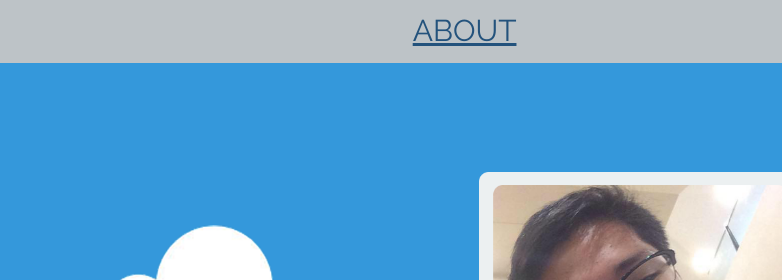
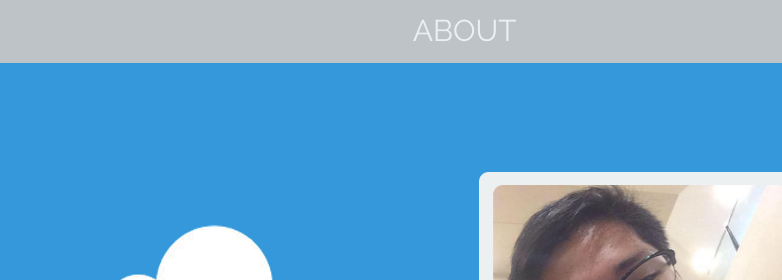
Before and after one commit to jolotan416/updevcamp-2015a-set0, a plain HTML site: page index.html in a window 1280 px wide. In both pictures the pointer is over the link "ABOUT". Shown: the top 280 px of the page, 0-782 px from the left. Drawn offline with Linux system fonts and the light colour scheme.

Commit message:
Fixed links style

```diff
--- a/assets/css/index.css
+++ b/assets/css/index.css
@@ -5,9 +5,15 @@ a{
   font-family: 'Raleway', sans-serif;
 }
 
+a:hover{
+  color: #ecf0f1;
+  text-decoration: none;
+}
+
 h2{
   font-size: 30px;
   font-family: 'Raleway', sans-serif;
+  color: #ecf0f1;
 }
 
 .row{
--- a/index.html
+++ b/index.html
@@ -14,7 +14,7 @@
     <script src="../assets/js/bootstrap.min.js"></script>
     <script src="../assets/js/scripts.js"></script>
 
-    <title>Hello, It's Me</title>
+    <title>Hello! It's Me!</title>
   </head>
 
   <body>
```
